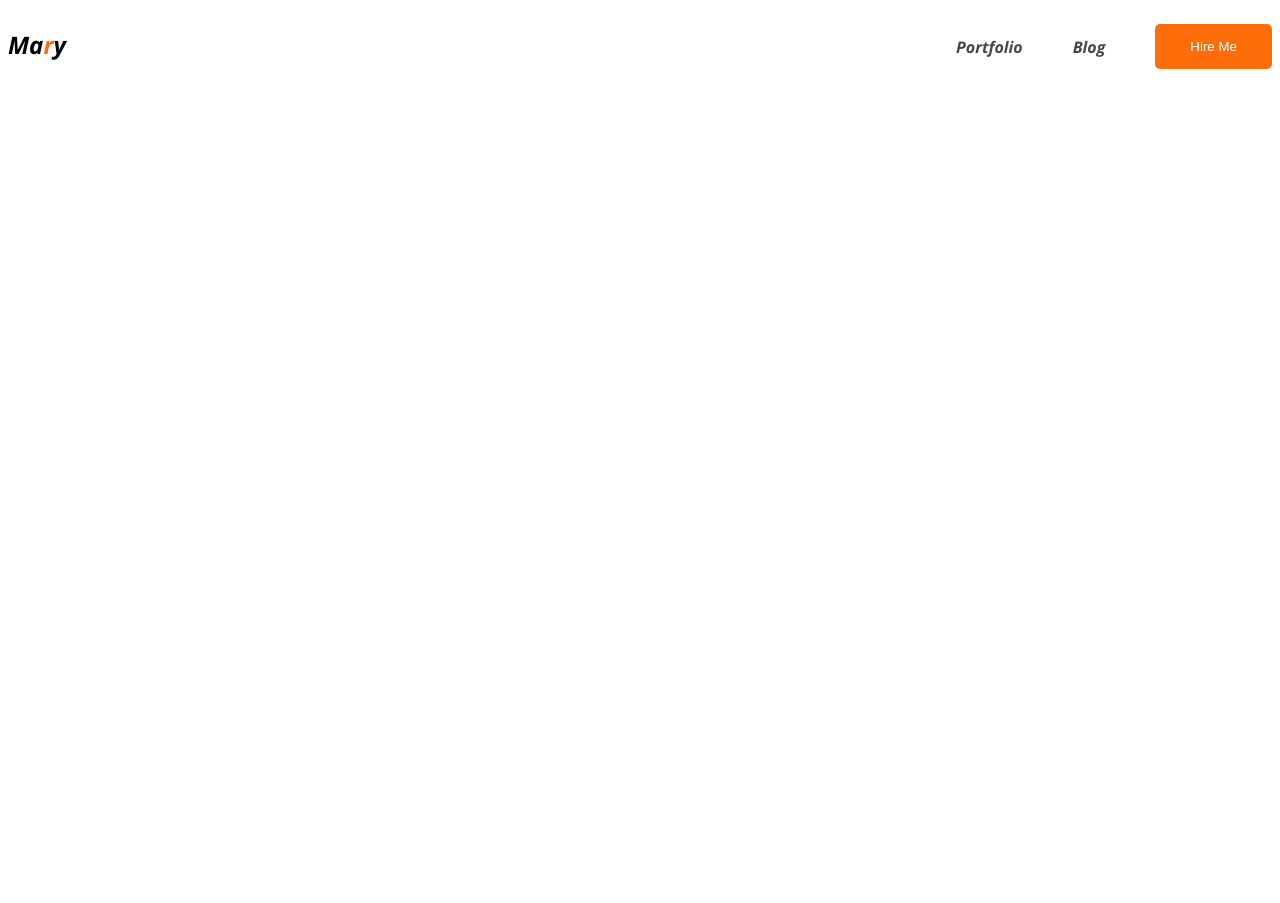
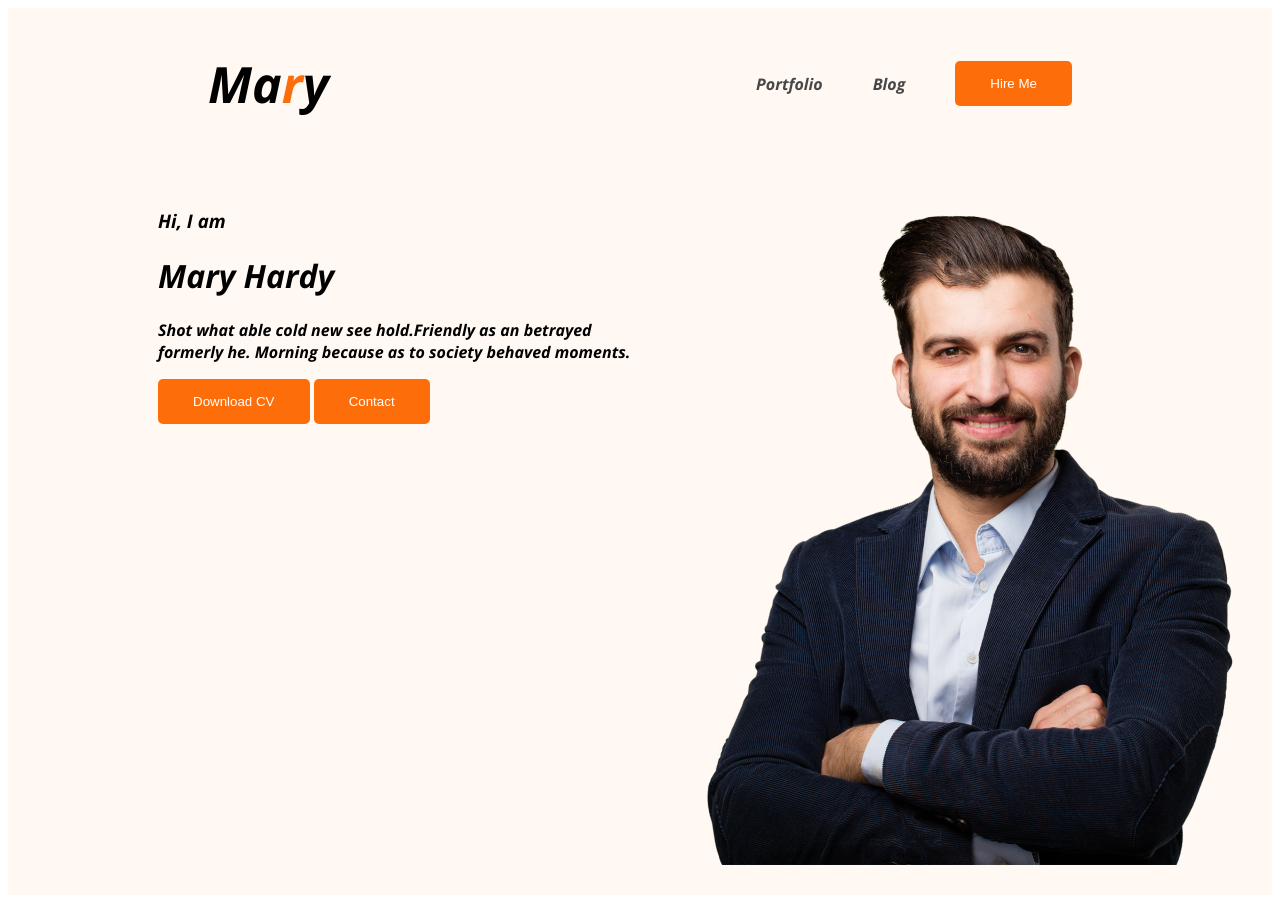
Before and after one commit to Nayeem1402/webdeveloper, a plain HTML site: page index.html in a window 1280 px wide. Before the commit the page ends 800 px from the top, so only its background shows below. Drawn offline with nearby package versions, Linux system fonts and the light colour scheme.

Commit message:
benner push

```diff
--- a/index.html
+++ b/index.html
@@ -15,15 +15,27 @@
 </head>
 
 <body>
-    <header>
+    <header class="header">
         <nav>
-            <h2 class="nav-title">Ma<span class="textprimari">r</span>y</h2>
+            <h1 class="nav-title">Ma<span class="textprimari">r</span>y</h1>
             <ul>
                 <li><a href="">Portfolio</a></li>
                 <li><a href="">Blog</a></li>
                 <button class="btn-primary">Hire Me </button>
             </ul>
         </nav>
+        <div class="banner">
+            <div>
+                <h3 class="banner-greeting"> Hi, I am</h3>
+                <h1 class="banner-titel">Mary Hardy</h1>
+                <p>Shot what able cold new see hold.Friendly as an betrayed formerly he. Morning because as to society behaved moments.</p>
+                <button class="btn-primary">Download CV</button>
+                <button class="btn-primary"> Contact </button>
+            </div>
+            <img class="profile-picture" src="./images/hardy.png" alt="">
+        </div>
+
+
     </header>
 
     <main>
--- a/styles/portfolio.css
+++ b/styles/portfolio.css
@@ -3,6 +3,12 @@ body {
     font-family: 'Open Sans', sans-serif;
 }
 
+/* hader style  */
+.header{
+    background-color: #fff8f3;
+}
+
+/* first button */
 .btn-primary {
     border-radius: 5px;
     background: #FD6E0A;
@@ -24,6 +30,9 @@ body {
 nav {
     display: flex;
     justify-content: space-between;
+    align-items: center;
+    margin: 0px 200px ;
+
  }
 
 nav>ul {
@@ -42,13 +51,20 @@ nav a {
     color: #474747;
 }
 
+nav >h1{
+    font-size: 50px;
+}
 
 
 
+.banner{
+    padding: 30px 30px 30px 150px;
+    display: flex;
+
+}
+.banner >pro
 
 
-
-
-
+/*
 .textprimari {
-    color: #FD6E0A;}
+    color: #FD6E0A;} */
```
